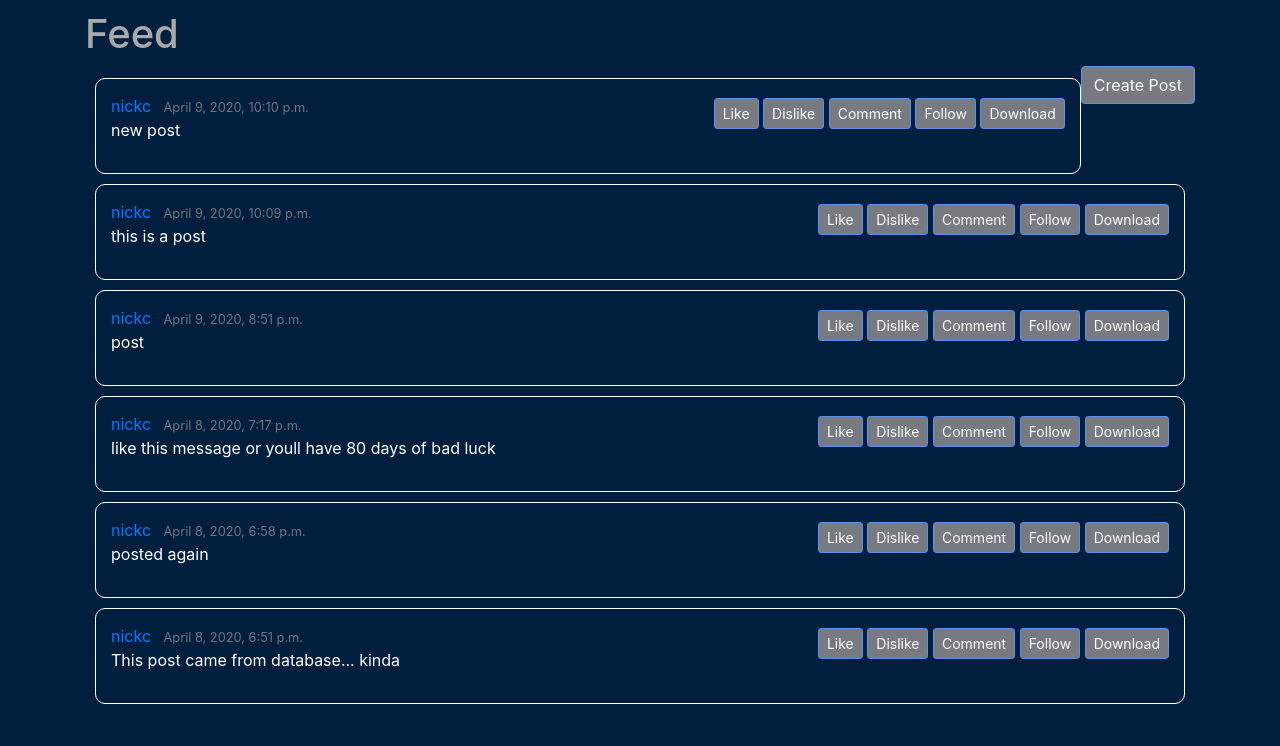
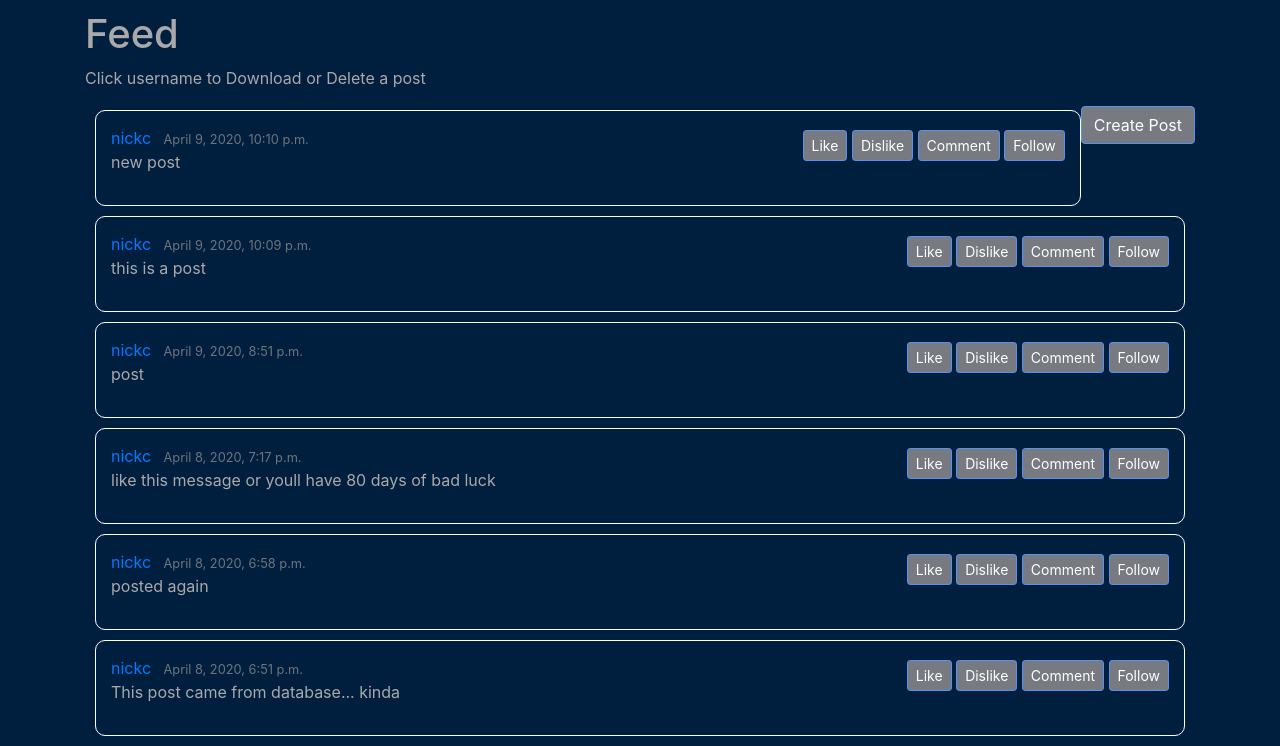
Before and after one commit to ncumbo/CSE312_ChatOverflow, a Django app: page / in a window 1280 px wide. Shown: the part 56-802 px from the top of the page. Before the commit the page ends 760 px from the top, so only its background shows below. Run offline with Django 3.2, Linux system fonts and the light colour scheme; data comes from the database, SQL or seed files in the repository; some libraries are stand-ins or nearby versions.

Commit message:
PP2-D 1.1.1

```diff
--- a/feed/static/feed/css/stylized.css
+++ b/feed/static/feed/css/stylized.css
@@ -18,7 +18,7 @@ body{
     color: #001f3f;
 }
 
-h1{
+h1, p{
     color: darkgray;
 }
 
--- a/feed/templates/feed/feed.html
+++ b/feed/templates/feed/feed.html
@@ -3,6 +3,7 @@
 {% block content %}
     <div class="modal-title">
         <h1>Feed</h1>
+        <p>Click username to Download or Delete a post</p>
         <a href="{% url 'feed-create' %}"><button class="btn btn-info create-post" >Create Post</button></a>
     </div>
 
@@ -28,9 +29,6 @@
                 <button type="button" class="btn btn-sm mt-1 mb-1" aria-label="Left Align">
                     <span >Follow</span>
                 </button>
-                <button type="button" class="btn btn-sm mt-1 mb-1" aria-label="Left Align">
-                    <span >Download</span>
-                </button>
             </div>
         </article>
     {% endfor %}
--- a/feed/views.py
+++ b/feed/views.py
@@ -3,6 +3,12 @@ from django.views.generic import ListView, DetailView, CreateView, DeleteView
 from django.contrib.auth.forms import UserCreationForm
 from django.contrib import messages
 from .models import Post
+
+#Render to pdf
+from io import BytesIO
+from django.http import HttpResponse
+from django.template.loader import get_template
+from xhtml2pdf import pisa
 
 # Create your home feed page
 def home(request):
```
Also changed, not shown: feed/render.py (added, +11 -0 lines).
